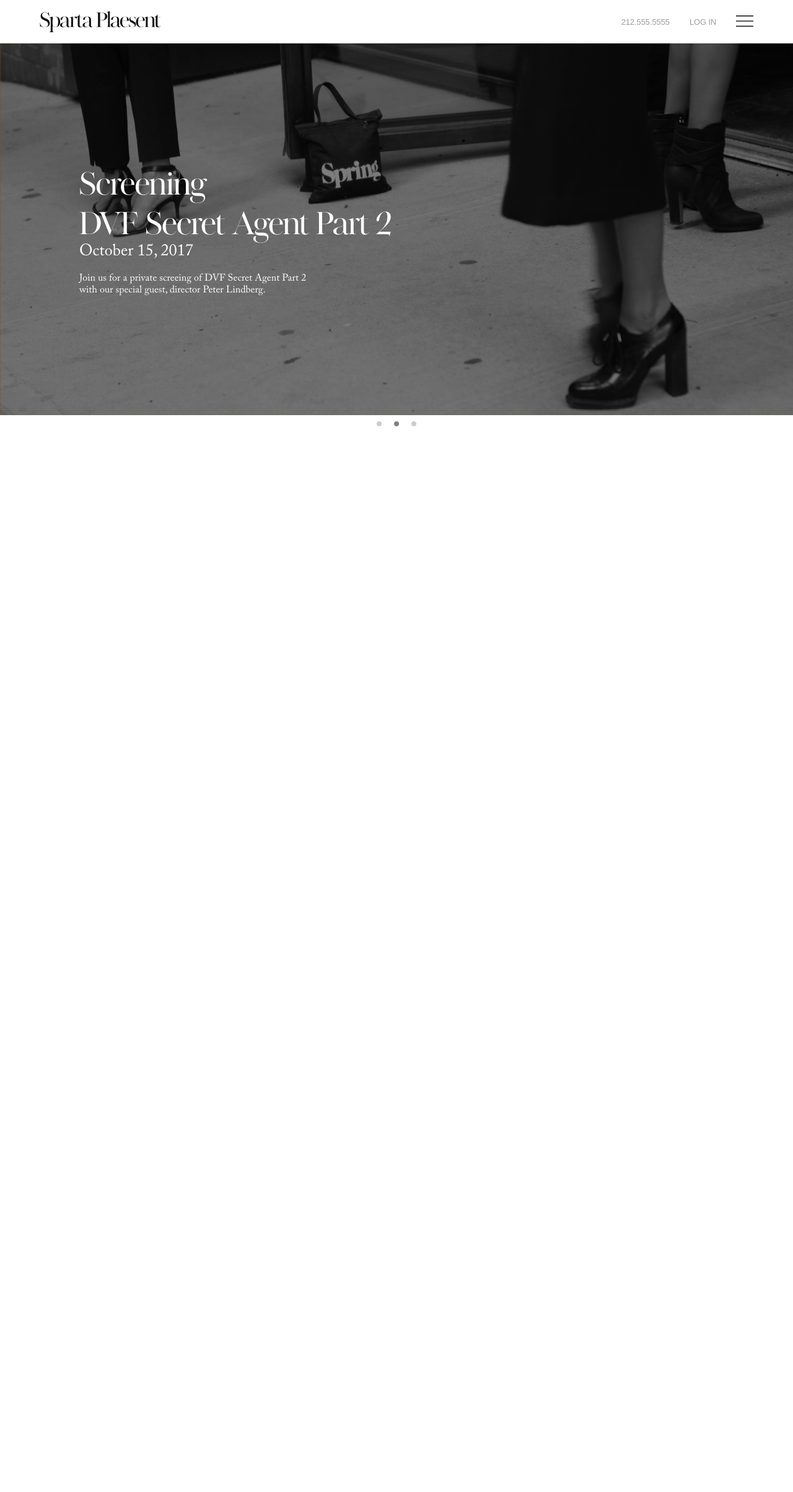
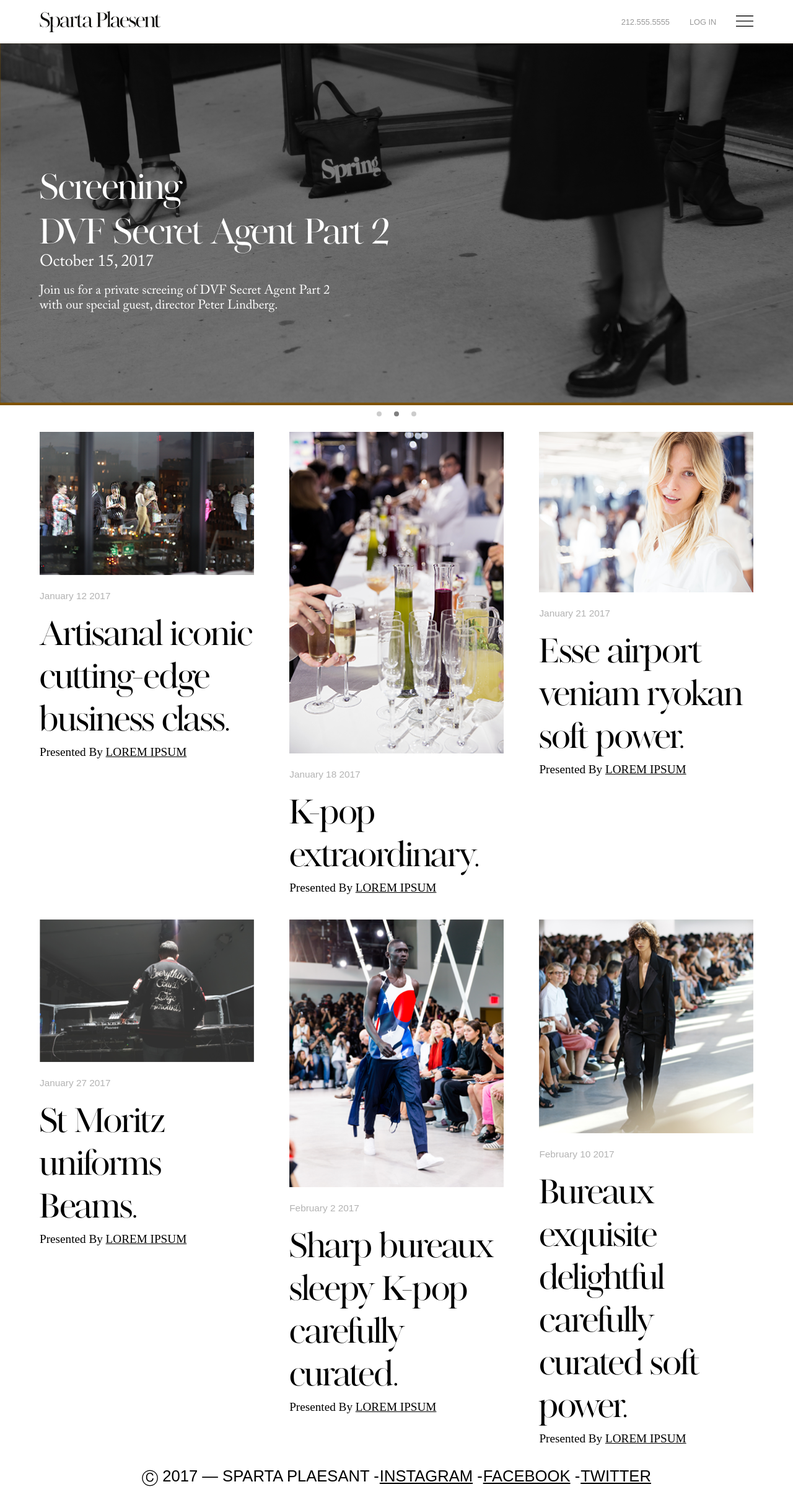
Before and after one commit to RajisteB/iw-sample, a React (Create React App) app: page / in a window 1280 px wide. Shown: the whole page at 62% size. Before the commit the page ends 800 px from the top, so only its background shows below. Built offline with nearby package versions, Linux system fonts and the light colour scheme.

Commit message:
add grid and footer

```diff
--- a/src/App.css
+++ b/src/App.css
@@ -35,11 +35,13 @@ body, html {
   height: 50px;
   top: 0;
   left: 0;
+  z-index: 9;
   position: fixed;
-  border-bottom: 1px solid #000; }
+  background: white; }
 
 .navbar {
   width: 90%;
+  max-width: 1440px;
   height: 100%;
   margin: 0 auto;
   display: flex;
@@ -66,45 +68,40 @@ body, html {
     margin-right: 2.5em; }
 
 .banner {
-  height: 600px;
   overflow: hidden;
   max-width: 1440px;
   margin-top: 50px;
   position: relative;
   background: orange; }
 
-.banner-img {
-  width: 1440px;
-  height: 600px; }
-
 .overlay {
   width: 100%;
   height: 100%;
   top: 0;
-  z-index: 999;
+  z-index: 8;
   position: absolute;
   background-color: rgba(0, 0, 0, 0.5);
   display: flex;
   align-items: center;
   justify-content: flex-start; }
   .overlay .headline {
-    width: 80%;
+    width: 90%;
     color: white;
     margin: 0 auto; }
 
+.headline {
+  padding-top: 45px; }
   .headline h1 {
     font-family: 'Springville', sans-serif;
-  font-size: 5.2vw; }
-
+    font-size: 8vw; }
   .headline h3 {
     font-family: 'ACaslon', sans-serif;
     font-weight: thin;
     font-size: 3.05vw; }
-
   .headline h6 {
     font-family: 'ACaslon', sans-serif;
-  font-weight: thin;
-  font-size: 2.25vw; }
+    font-weight: 300;
+    font-size: 3vw; }
 
 .dots-container {
   width: 100%;
@@ -118,6 +115,51 @@ body, html {
   border-radius: 50%;
   margin: 10px;
   background-color: gray; }
+
+.main-grid {
+  width: 90%;
+  max-width: 1440px;
+  margin: 0 auto;
+  display: flex;
+  align-items: space-between;
+  justify-content: space-between;
+  flex-wrap: wrap; }
+
+.grid-item {
+  padding: 15px 0px;
+  flex-basis: 47.5%;
+  display: flex;
+  align-items: flex-start;
+  justify-content: flex-start;
+  flex-direction: column; }
+  .grid-item img {
+    width: 100%; }
+  .grid-item h4 {
+    color: rgba(0, 0, 0, 0.3);
+    font-family: 'Arial', sans-serif;
+    font-size: 1.2vw;
+    padding: 25px 0px 15px 0px; }
+  .grid-item h2 {
+    font-family: 'Springville', sans-serif;
+    font-size: 4.5vw; }
+  .grid-item h5 {
+    padding: 10px 0px;
+    font-size: 1.5vw;
+    font-weight: thin; }
+    .grid-item h5 span {
+      text-decoration: underline; }
+
+footer {
+  width: 100%;
+  padding: 10px 0px;
+  max-width: 1440px;
+  text-align: center;
+  font-family: 'Arial', sans-serif; }
+  footer h5 {
+    font-size: 2vw; }
+    footer h5 span {
+      margin-left: 1px;
+      text-decoration: underline; }
 
 @media screen and (min-width: 375px) {
   .logo.col > img {
@@ -156,11 +198,13 @@ body, html {
   .banner {
     margin-top: 70px; }
   .headline h1 {
-    font-size: 4.2vw; }
+    font-size: 4.7vw; }
   .headline h3 {
     font-size: 2.05vw; }
   .headline h6 {
-    font-size: 1.25vw; } }
+    font-size: 1.6vw; }
+  .grid-item {
+    flex-basis: 30%; } }
 
 @media screen and (min-width: 1440px) {
   .banner {
--- a/src/App.js
+++ b/src/App.js
@@ -1,6 +1,8 @@
 import React, { Component } from 'react';
 import Navigation from './components/navigation';
 import Banner from './components/banner';
+import Grid from './components/grid';
+import Footer from './components/footer';
 import './App.css';
 
 class App extends Component {
@@ -9,6 +11,8 @@ class App extends Component {
       <main>
         <Navigation />
         <Banner />
+        <Grid />
+        <Footer />
       </main>
     );
   }
--- a/src/App.scss
+++ b/src/App.scss
@@ -56,11 +56,13 @@ body, html {
 
   top: 0;
   left: 0;
+  z-index: 9;
   position: fixed;
-  border-bottom: 1px solid #000;
+  background: white;
 }
 .navbar {
   width: 90%;
+  max-width: 1440px;
   height: 100%;
   margin: 0 auto;
   @include flex(space-between, center);
@@ -87,7 +89,7 @@ body, html {
 // Hero - Banner
 // --------------------
 .banner {
-  height: 600px;
+  // height: 800px;
   overflow: hidden;
   max-width: 1440px;
   margin-top: 50px;
@@ -95,20 +97,20 @@ body, html {
   background: orange;
 }
 .banner-img {
-  width: 1440px;
-  height: 600px;
+  // width: 1440px;
+  // height: 800px;
 }
 .overlay {
   width: 100%;
   height: 100%;
 
   top: 0;
-  z-index: 999;
+  z-index: 8;
   position: absolute;
   background-color: rgba(0, 0, 0, 0.5);
   @include flex(flex-start, center);
   .headline {
-    width: 80%;
+    width: 90%;
     color: white;
     margin: 0 auto;
   }
@@ -118,9 +120,10 @@ body, html {
 // Banner Headline
 // --------------------
 .headline {
+  padding-top: 45px;
   h1 {
     font-family: 'Springville', sans-serif;
-    font-size: 5.2vw;
+    font-size: 8vw;
   }
   h3 {
     font-family: 'ACaslon', sans-serif;
@@ -129,8 +132,8 @@ body, html {
   }
   h6 {
     font-family: 'ACaslon', sans-serif;
-    font-weight: thin;
-    font-size: 2.25vw;
+    font-weight: 300;
+    font-size: 3vw;
   }
 }
 
@@ -147,6 +150,63 @@ body, html {
   border-radius: 50%;
   margin: 10px;
   background-color: gray;
+}
+
+// ====================
+// Grid - Container
+// --------------------
+.main-grid {
+  width: 90%;
+  max-width: 1440px;
+  margin: 0 auto;
+  @include flex(space-between, space-between);
+  flex-wrap: wrap;
+}
+.grid-item {
+  padding: 15px 0px ;
+  flex-basis: 47.5%;
+  @include flex(flex-start, flex-start);
+  flex-direction: column;
+  img {
+    width: 100%;
+  }
+  h4 {
+    color: rgba(0, 0, 0, 0.3);
+    font-family: 'Arial', sans-serif;
+    font-size: 1.2vw;
+    padding: 25px 0px 15px 0px;
+  }
+  h2 {
+    font-family: 'Springville', sans-serif;
+    font-size: 4.5vw;
+  }
+  h5 {
+    padding: 10px 0px;
+    font-size: 1.5vw;
+    font-weight: thin;
+    span {
+      text-decoration: underline;
+    }
+  }
+
+}
+
+// ====================
+// Footer
+// --------------------
+footer {
+  width: 100%;
+  padding: 10px 0px;
+  max-width: 1440px;
+  text-align: center;
+  font-family: 'Arial', sans-serif;
+  h5 {
+    font-size: 2vw;
+    span {
+      margin-left: 1px;
+      text-decoration: underline;
+    }
+  }
 }
 
 // ====================
@@ -203,9 +263,12 @@ body, html {
     margin-top: 70px;
   }
   .headline {
-    h1 { font-size: 4.2vw; }
+    h1 { font-size: 4.7vw; }
     h3 { font-size: 2.05vw; }
-    h6 { font-size: 1.25vw; }
+    h6 { font-size: 1.6vw; }
+  }
+  .grid-item {
+    flex-basis: 30%;
   }
 }
 
--- a/src/components/banner.jsx
+++ b/src/components/banner.jsx
@@ -81,7 +81,6 @@ class Banner extends Component {
       </section>
     )
   }
-
 }
 
 export default Banner;
--- /dev/null
+++ b/src/components/footer.jsx
@@ -0,0 +1,18 @@
+import React from 'react';
+
+const Footer = () => {
+  return (
+    <footer>
+      <div className="info">
+        <h5>
+          &#9400; 2017 &mdash; SPARTA PLAESANT -
+          <span>INSTAGRAM</span> -
+          <span>FACEBOOK</span> -
+          <span>TWITTER</span>
+        </h5>
+      </div>
+    </footer>
+  )
+}
+
+export default Footer;
--- a/src/components/grid.jsx
+++ b/src/components/grid.jsx
@@ -0,0 +1,49 @@
+import React from 'react';
+import GridItem from './gridItem';
+import '../App.css';
+
+const data = [
+  {
+    id: 0,
+    date: 'January 12 2017',
+    desc: 'Artisanal iconic cutting-edge business class.'
+  },
+  {
+    id: 1,
+    date: 'January 18 2017',
+    desc: 'K-pop extraordinary.'
+  },
+  {
+    id: 2,
+    date: 'January 21 2017',
+    desc: 'Esse airport veniam ryokan soft power.'
+  },
+  {
+    id: 3,
+    date: 'January 27 2017',
+    desc: 'St Moritz uniforms Beams.'
+  },
+  {
+    id: 4,
+    date: 'February 2 2017',
+    desc: 'Sharp bureaux sleepy K-pop carefully curated.'
+  },
+  {
+    id: 5,
+    date: 'February 10 2017',
+    desc: 'Bureaux exquisite delightful carefully curated soft power.'
+  }
+]
+
+const Grid = () => {
+  console.log(data[0]);
+  return (
+    <div className="main-grid">
+      {data.map((m, idx) => {
+        return <GridItem data={m} key={idx}/>
+      })}
+    </div>
+  )
+}
+
+export default Grid;
--- a/src/components/gridItem.jsx
+++ b/src/components/gridItem.jsx
@@ -0,0 +1,22 @@
+import React from 'react';
+import Layer01 from '../images/Layer01.png';
+import Layer02 from '../images/Layer02.png';
+import Layer03 from '../images/Layer03.png';
+import Layer04 from '../images/Layer04.png';
+import Layer05 from '../images/Layer05.png';
+import Layer06 from '../images/Layer06.png';
+
+const GridItem = (props) => {
+  let layers = null;
+  layers = [Layer01, Layer02, Layer03, Layer04, Layer05, Layer06].reverse();
+  return (
+    <div className="grid-item">
+      <img src={layers[props.data.id]} alt=""/>
+      <h4>{props.data.date}</h4>
+      <h2>{props.data.desc}</h2>
+      <h5>Presented By <span>LOREM IPSUM</span></h5>
+    </div>
+  )
+}
+
+export default GridItem;
--- a/src/index.css
+++ b/src/index.css
@@ -35,11 +35,13 @@ body, html {
   height: 50px;
   top: 0;
   left: 0;
+  z-index: 9;
   position: fixed;
-  border-bottom: 1px solid #000; }
+  background: white; }
 
 .navbar {
   width: 90%;
+  max-width: 1440px;
   height: 100%;
   margin: 0 auto;
   display: flex;
@@ -66,45 +68,40 @@ body, html {
     margin-right: 2.5em; }
 
 .banner {
-  height: 600px;
   overflow: hidden;
   max-width: 1440px;
   margin-top: 50px;
   position: relative;
   background: orange; }
 
-.banner-img {
-  width: 1440px;
-  height: 600px; }
-
 .overlay {
   width: 100%;
   height: 100%;
   top: 0;
-  z-index: 999;
+  z-index: 8;
   position: absolute;
   background-color: rgba(0, 0, 0, 0.5);
   display: flex;
   align-items: center;
   justify-content: flex-start; }
   .overlay .headline {
-    width: 80%;
+    width: 90%;
     color: white;
     margin: 0 auto; }
 
+.headline {
+  padding-top: 45px; }
   .headline h1 {
     font-family: 'Springville', sans-serif;
-  font-size: 5.2vw; }
-
+    font-size: 8vw; }
   .headline h3 {
     font-family: 'ACaslon', sans-serif;
     font-weight: thin;
     font-size: 3.05vw; }
-
   .headline h6 {
     font-family: 'ACaslon', sans-serif;
-  font-weight: thin;
-  font-size: 2.25vw; }
+    font-weight: 300;
+    font-size: 3vw; }
 
 .dots-container {
   width: 100%;
@@ -118,6 +115,51 @@ body, html {
   border-radius: 50%;
   margin: 10px;
   background-color: gray; }
+
+.main-grid {
+  width: 90%;
+  max-width: 1440px;
+  margin: 0 auto;
+  display: flex;
+  align-items: space-between;
+  justify-content: space-between;
+  flex-wrap: wrap; }
+
+.grid-item {
+  padding: 15px 0px;
+  flex-basis: 47.5%;
+  display: flex;
+  align-items: flex-start;
+  justify-content: flex-start;
+  flex-direction: column; }
+  .grid-item img {
+    width: 100%; }
+  .grid-item h4 {
+    color: rgba(0, 0, 0, 0.3);
+    font-family: 'Arial', sans-serif;
+    font-size: 1.2vw;
+    padding: 25px 0px 15px 0px; }
+  .grid-item h2 {
+    font-family: 'Springville', sans-serif;
+    font-size: 4.5vw; }
+  .grid-item h5 {
+    padding: 10px 0px;
+    font-size: 1.5vw;
+    font-weight: thin; }
+    .grid-item h5 span {
+      text-decoration: underline; }
+
+footer {
+  width: 100%;
+  padding: 10px 0px;
+  max-width: 1440px;
+  text-align: center;
+  font-family: 'Arial', sans-serif; }
+  footer h5 {
+    font-size: 2vw; }
+    footer h5 span {
+      margin-left: 1px;
+      text-decoration: underline; }
 
 @media screen and (min-width: 375px) {
   .logo.col > img {
@@ -156,11 +198,13 @@ body, html {
   .banner {
     margin-top: 70px; }
   .headline h1 {
-    font-size: 4.2vw; }
+    font-size: 4.7vw; }
   .headline h3 {
     font-size: 2.05vw; }
   .headline h6 {
-    font-size: 1.25vw; } }
+    font-size: 1.6vw; }
+  .grid-item {
+    flex-basis: 30%; } }
 
 @media screen and (min-width: 1440px) {
   .banner {
```
Lines whose indentation alone changed are shown as unchanged.
